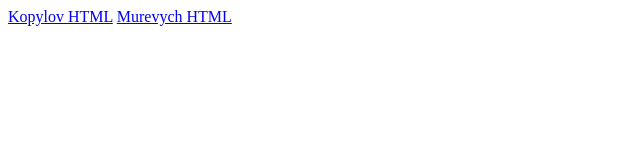
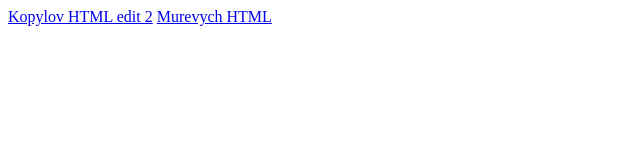
Before and after one commit to Tamskray/RRPS02, a plain HTML site: page index.html in a window 1280 px wide. Shown: the full height of the page, 0-640 px from the left. Drawn offline with Linux system fonts and the light colour scheme.

Commit message:
Modified

```diff
--- a/index.html
+++ b/index.html
@@ -6,7 +6,7 @@
     <title>Document</title>
   </head>
   <body>
-    <a href="kopylov.html">Kopylov HTML</a>
+    <a href="kopylov.html">Kopylov HTML edit 2</a>
     <a href="murevych.html">Murevych HTML</a>
   </body>
 </html>
```
